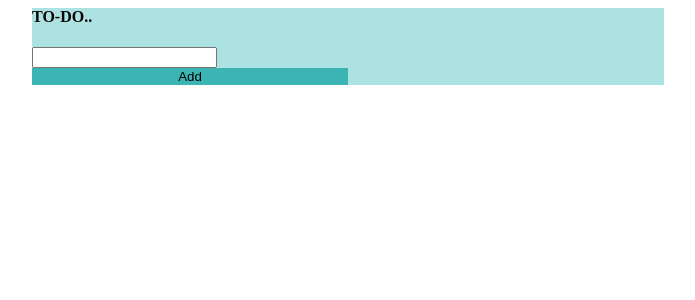
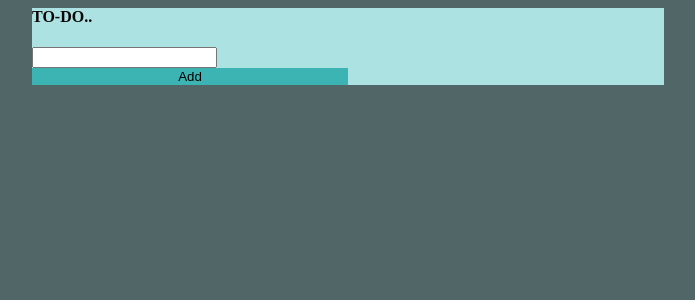
Before and after one commit to bhagyashreept/react-TodoNew, a React (Create React App) app: page / in a window 1280 px wide. Shown: the top 300 px of the page, without its empty margins (292-987 px from the left). Built offline with nearby package versions, Linux system fonts and the light colour scheme.

Commit message:
2 files modified, 2 added

```diff
--- /dev/null
+++ b/src/components/Card.js
@@ -0,0 +1,7 @@
+import React from 'react';
+
+const Card = (props) => {
+  return <div>{props.children}</div>;
+};
+
+export default Card;
--- a/src/components/Form.js
+++ b/src/components/Form.js
@@ -1,8 +1,8 @@
 import React, { useState } from 'react';
 import './Todo.css';
+import Card from './Card.js';
 
 const Form = ({ setInputText, setTodos, todos, inputText }) => {
-
   const getNameHandler = (e) => {
     e.preventDefault();
     setInputText(e.target.value);
@@ -21,7 +21,7 @@ const Form = ({ setInputText, setTodos, todos, inputText }) => {
   };
 
   return (
-    <>
+    <Card>
       <div>
         <input type="text" value={inputText} onChange={getNameHandler}></input>
       </div>
@@ -30,7 +30,7 @@ const Form = ({ setInputText, setTodos, todos, inputText }) => {
           Add
         </button>
       </div>
-    </>
+    </Card>
   );
 };
 
--- a/src/components/Todo.css
+++ b/src/components/Todo.css
@@ -1,3 +1,7 @@
+html{
+  background-color: rgb(81, 102, 102);
+}
+
 .MainDiv {
   background-color: rgb(173, 226, 226);
   align-items: center;
```
Also changed, not shown: src/components/Card.css (added).
